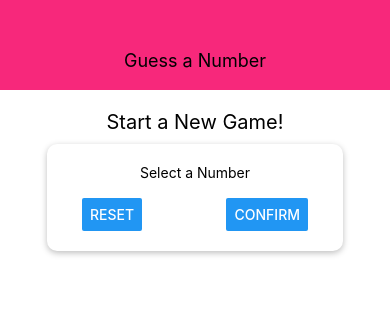
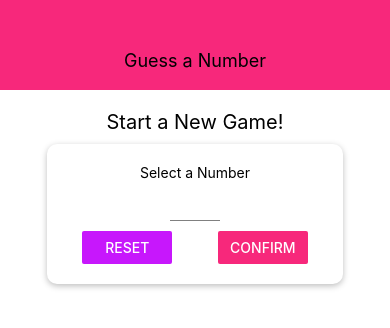
Before and after one commit to vasanimit9/guess-a-number-app, a React Native app: screen / in a window 390 px wide. Shown: the top 328 px of the page. Built offline with nearby package versions, Linux system fonts and the light colour scheme.

Commit message:
Checkpoint 2

```diff
--- a/components/Header.js
+++ b/components/Header.js
@@ -1,5 +1,7 @@
 import React from 'react';
 import { StyleSheet, Text, View } from 'react-native';
+
+import Colors from '../constants/colors';
 
 const Header = props => {
   return (
@@ -14,7 +16,7 @@
     width: '100%',
     height: 90,
     paddingTop: 30,
-    backgroundColor: '#f7287b',
+    backgroundColor: Colors.primary,
     alignItems: 'center',
     justifyContent: 'center',
   },
--- /dev/null
+++ b/components/Input.js
@@ -0,0 +1,19 @@
+import React from 'react';
+import { StyleSheet, TextInput } from 'react-native';
+
+const Input = props => {
+  return (
+    <TextInput {...props} style={{...styles.input, ...props.style}} />
+  );
+}
+
+const styles = StyleSheet.create({
+  input: {
+    height: 30,
+    borderBottomColor: 'grey',
+    borderBottomWidth: 1,
+    marginVertical: 10,
+  },
+});
+
+export default Input;
--- /dev/null
+++ b/constants/colors.js
@@ -0,0 +1,4 @@
+export default {
+  primary: '#f7287b',
+  accent: '#c717fc'
+};
--- a/screens/StartGameScreen.js
+++ b/screens/StartGameScreen.js
@@ -1,7 +1,9 @@
 import React from 'react';
-import { Button, StyleSheet, Text, TextInput, View } from 'react-native';
+import { Button, StyleSheet, Text, View } from 'react-native';
 
 import Card from '../components/Card';
+import Input from '../components/Input';
+import Colors from '../constants/colors';
 
 const StartGameScreen = props => {
   return (
@@ -9,10 +11,26 @@
       <Text style={styles.title}>Start a New Game!</Text>
       <Card style={styles.inputContainer}>
         <Text>Select a Number</Text>
-        <TextInput />
+        <Input
+          style={styles.input}
+          blurOnSubmit
+          autoCapitalize='none'
+          autoCorrect={false}
+          keyboardType='number-pad'
+          maxLength={2} />
         <View style={styles.buttonContainer}>
-          <Button title="Reset" onPress={() => { }} />
-          <Button title="Confirm" onPress={() => { }} />
+          <View style={styles.button}>
+            <Button
+              title="Reset"
+              onPress={() => { }}
+              color={Colors.accent} />
+          </View>
+          <View style={styles.button}>
+            <Button
+              title="Confirm"
+              onPress={() => { }}
+              color={Colors.primary} />
+          </View>
         </View>
       </Card>
     </View>
@@ -29,6 +47,10 @@
     fontSize: 20,
     marginVertical: 10,
   },
+  input: {
+    width: 50,
+    textAlign: 'center',
+  },
   inputContainer: {
     width: 300,
     maxWidth: '80%',
@@ -40,6 +62,9 @@
     justifyContent: 'space-between',
     paddingHorizontal: 15,
   },
+  button: {
+    width: '40%',
+  }
 });
 
 export default StartGameScreen;
```
